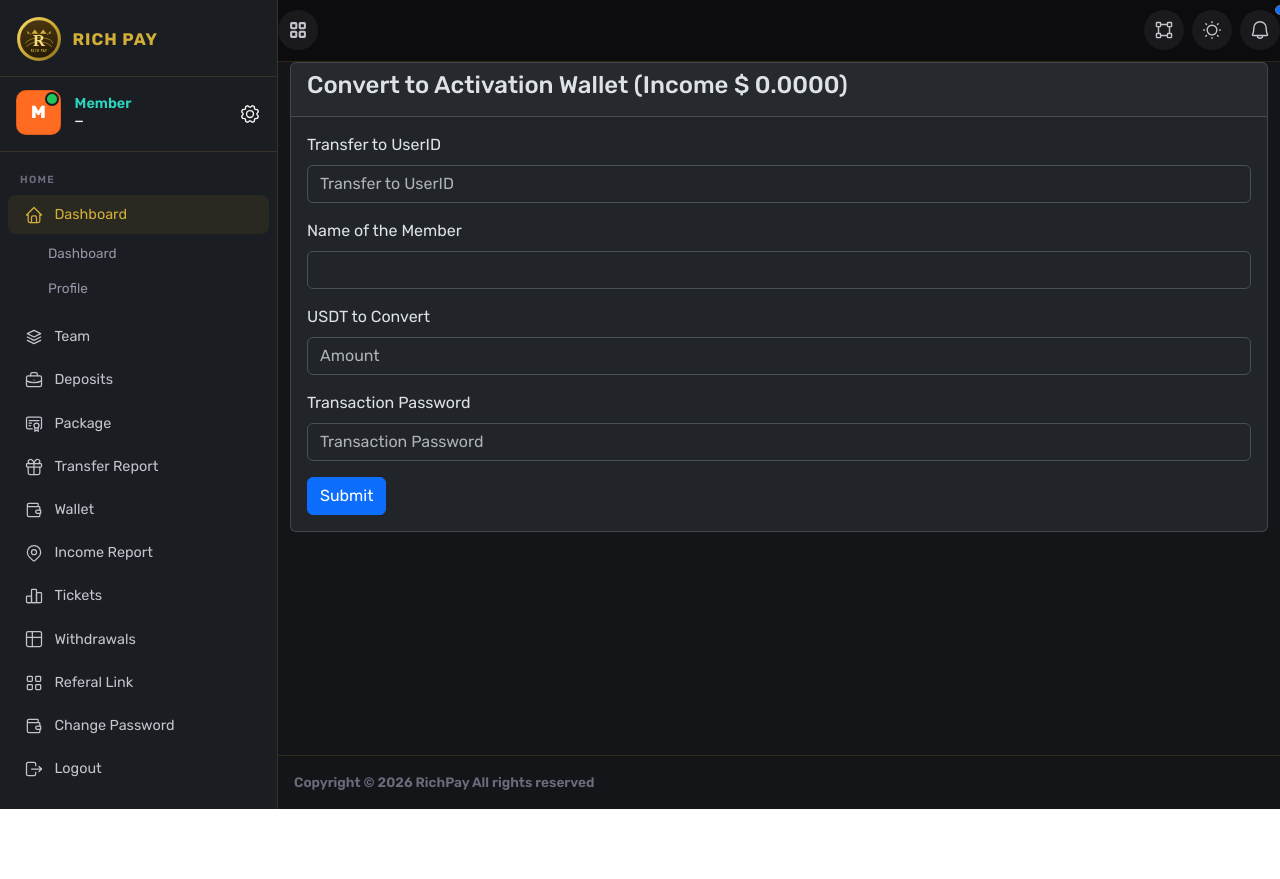
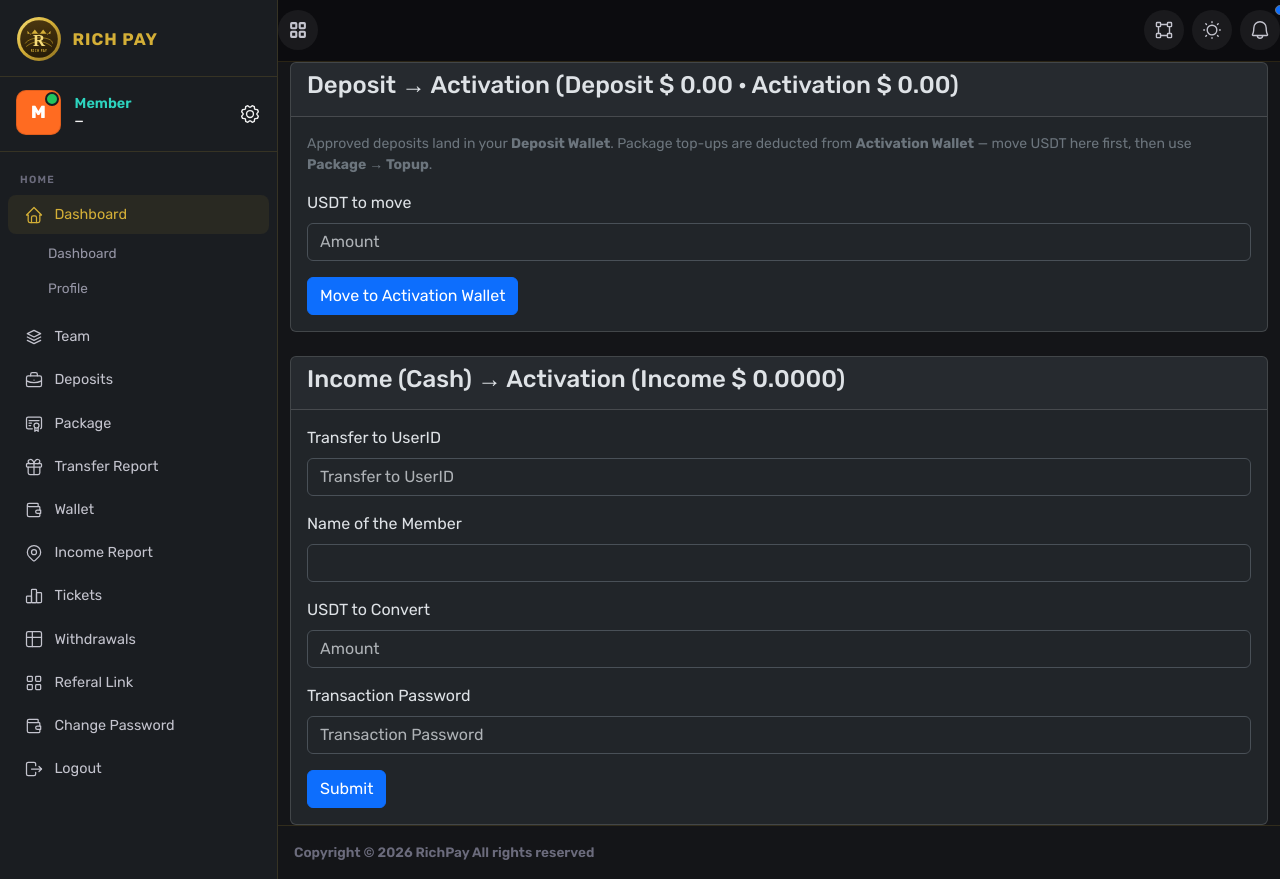
Before and after one commit to Bannysukumar/rich-pay-mlm-website, a React (Vite) app: page /dashboard/wallet/convert in a window 1280 px wide. Before the commit the page ends 809 px from the top, so only its background shows below. Built offline with nearby package versions, Linux system fonts and the light colour scheme; no server answers; the database is empty; sample sign-in values are in the browser's storage.

Commit message:
feat(convert): Deposit to Activation wallet on Convert page
Co-authored-by: Cursor <cursoragent@cursor.com>

```diff
--- a/src/features/dashboard/pages/ConvertPage.tsx
+++ b/src/features/dashboard/pages/ConvertPage.tsx
@@ -1,11 +1,17 @@
 import { useCallback, useState } from 'react'
 import type { FormEvent } from 'react'
 import toast from 'react-hot-toast'
-import { convertIncomeToActivationCallable, resolveUsernameCallable } from '@/lib/api/financeCallables'
+import {
+  convertIncomeToActivationCallable,
+  resolveUsernameCallable,
+  walletConvertCallable,
+} from '@/lib/api/financeCallables'
 import { useAuthState } from '@/hooks/useAuth'
 
 export function ConvertPage() {
   const { profile } = useAuthState()
+  const [depositToActAmount, setDepositToActAmount] = useState('')
+  const [depositBusy, setDepositBusy] = useState(false)
   const [transferto, setTransferto] = useState('')
   const [rname, setRname] = useState('')
   const [amountStr, setAmountStr] = useState('')
@@ -13,6 +19,8 @@ export function ConvertPage() {
   const [busy, setBusy] = useState(false)
 
   const income = profile?.wallets.cash ?? 0
+  const deposit = profile?.wallets.deposit ?? 0
+  const activation = profile?.wallets.activation ?? 0
 
   const showHint = useCallback(async (username: string) => {
     const u = username.trim().toLowerCase()
@@ -27,6 +35,32 @@ export function ConvertPage() {
       setRname('Invalid Id')
     }
   }, [])
+
+  const submitDepositToActivation = async (e: FormEvent) => {
+    e.preventDefault()
+    if (!profile) return
+    const amount = Number(depositToActAmount)
+    if (!Number.isFinite(amount) || amount <= 0) {
+      toast.error('Enter a valid USDT amount')
+      return
+    }
+    if (amount > deposit + 1e-6) {
+      toast.error('Amount exceeds Deposit Wallet balance')
+      return
+    }
+    setDepositBusy(true)
+    try {
+      await walletConvertCallable({ from: 'deposit', to: 'activation', amount })
+      toast.success('Moved from Deposit Wallet to Activation Wallet')
+      setDepositToActAmount('')
+    } catch (err: unknown) {
+      const msg =
+        err && typeof err === 'object' && 'message' in err ? String((err as { message: string }).message) : ''
+      toast.error(msg || 'Conversion failed')
+    } finally {
+      setDepositBusy(false)
+    }
+  }
 
   const submit = async (e: FormEvent) => {
     e.preventDefault()
@@ -68,10 +102,46 @@ export function ConvertPage() {
       <div className="container-fluid">
         <div className="row">
           <div className="col-xl-12 col-lg-12">
+            <div className="card mb-4">
+              <div className="card-header">
+                <h4 className="card-title">
+                  Deposit → Activation (Deposit $ {deposit.toFixed(2)} · Activation $ {activation.toFixed(2)})
+                </h4>
+              </div>
+              <div className="card-body">
+                <p className="small text-secondary mb-3">
+                  Approved deposits land in your <strong>Deposit Wallet</strong>. Package top-ups are deducted from{' '}
+                  <strong>Activation Wallet</strong> — move USDT here first, then use{' '}
+                  <strong>Package → Topup</strong>.
+                </p>
+                <form className="basic-form" onSubmit={(ev) => void submitDepositToActivation(ev)}>
+                  <div className="mb-3 col-md-12">
+                    <label className="form-label" htmlFor="dep-to-act">
+                      USDT to move
+                    </label>
+                    <input
+                      id="dep-to-act"
+                      type="number"
+                      className="form-control input-default"
+                      placeholder="Amount"
+                      min={0}
+                      step="0.0001"
+                      value={depositToActAmount}
+                      onChange={(e) => setDepositToActAmount(e.target.value)}
+                      disabled={depositBusy}
+                    />
+                  </div>
+                  <button type="submit" className="btn btn-primary" disabled={depositBusy}>
+                    {depositBusy ? 'Please wait…' : 'Move to Activation Wallet'}
+                  </button>
+                </form>
+              </div>
+            </div>
+
             <div className="card">
               <div className="card-header">
                 <h4 className="card-title">
-                  Convert to Activation Wallet (Income $ {income.toFixed(4)})
+                  Income (Cash) → Activation (Income $ {income.toFixed(4)})
                 </h4>
               </div>
               <div className="card-body">
```
